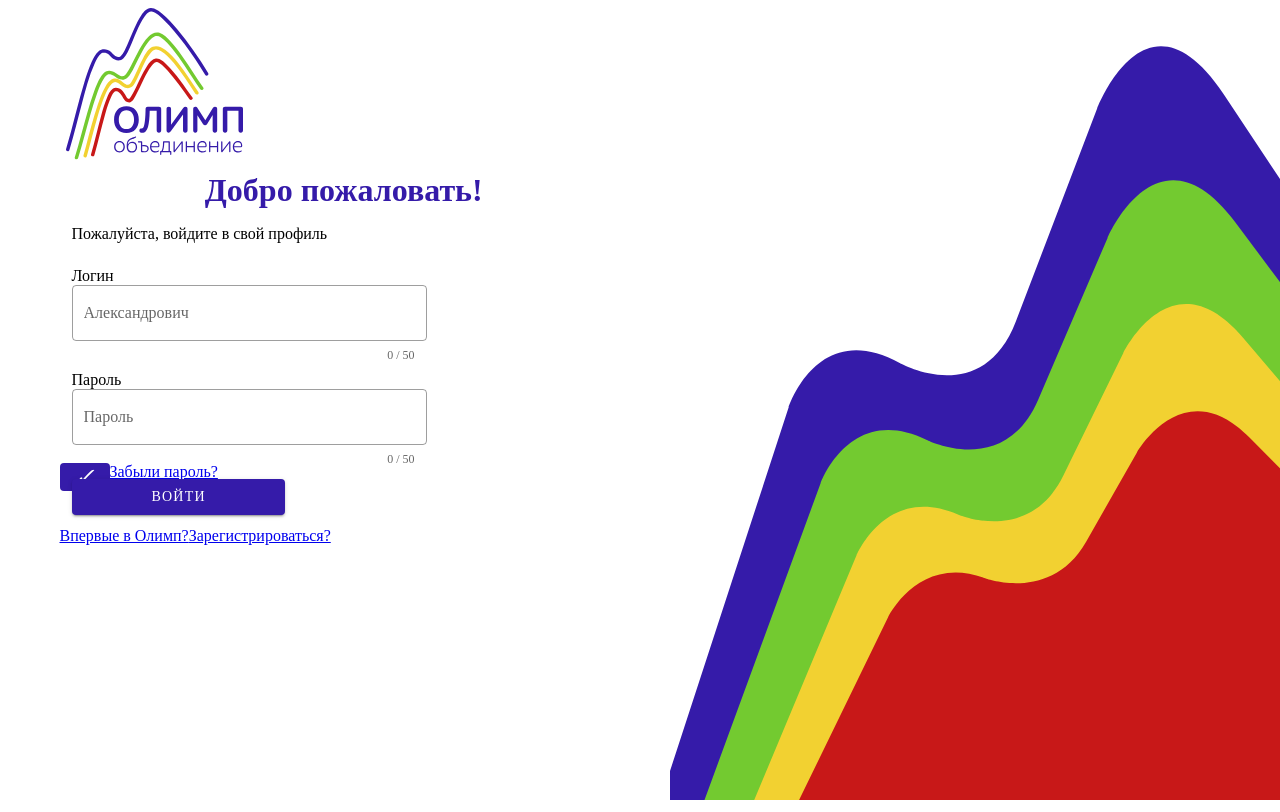
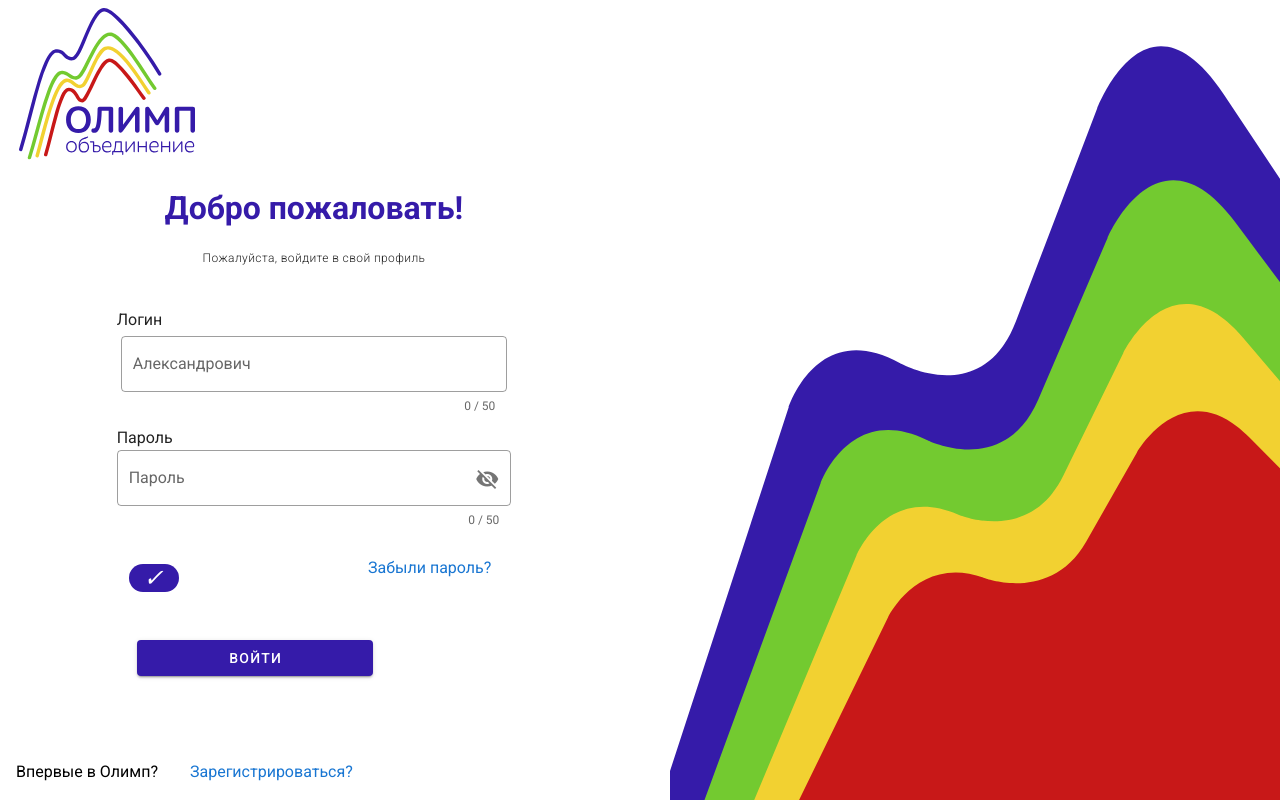
Before and after one commit to anastasia111223/Project-for-ITMO, a Nuxt app: page /auth in a window 1280 px wide. Shown: the top 812 px of the page. Built offline with nearby package versions, Linux system fonts and the light colour scheme.

Commit message:
valid in forgotpsw

```diff
--- a/layouts/default.vue
+++ b/layouts/default.vue
@@ -74,7 +74,75 @@
       </v-btn> -->
     <!-- </v-app-bar> -->
     <v-main>
-      <Nuxt/>
+      <v-row>
+              <v-col col="6" >
+                <v-row class="ma-0">
+                  <div class="logo">
+                      <img class="blue-light"    src="/vectors-light-logo/blue.svg">
+                      <img class="green-light"   src="/vectors-light-logo/green.svg">
+                      <img class="yellow-light"  src="/vectors-light-logo/yellow.svg" >
+                      <img class="red-light"     src="/vectors-light-logo/red.svg" >
+                      <img class="olimp"         src="/olimp/olimp.svg" >
+                      <img class="olimp-comment" src="/olimp/olimp_comment.svg" >
+                  </div>
+                    <!-- <OlimpLogo/> -->
+                </v-row>
+
+
+                <Nuxt/>
+                 <!-- :pagename="page" -->
+              </v-col>
+              <v-col col="6">
+                <div class="parent-for-sparkline">
+                  <!-- BLUE WAVE -->
+                  <v-sparkline :value="blue_wave_values"
+                      class="sparkline-blue"
+                      color="#351BA9"
+                      height="380"
+                      stroke-linecap="round"
+                      :smooth = "blue_wave_radius"
+                      fill=true
+                      auto-draw>
+                  </v-sparkline>
+
+                  <!-- GREEN WAVE -->
+                  <v-sparkline :value="green_wave_values"
+                      class="sparkline-green"
+                      color="#73CA30"
+                      height="340"
+                      stroke-linecap="round"
+                      :smooth = "green_wave_radius"
+                      fill=true
+                      auto-draw>
+                  </v-sparkline>
+
+                  <!-- YELLOW WAVE -->
+                  <v-sparkline :value="yellow_wave_values"
+                      class="sparkline-yellow"
+                      color="#F2D131"
+                      height="300"
+                      stroke-linecap="round"
+                      :smooth = "yellow_wave_radius"
+                      fill=true
+                      auto-draw>
+                  </v-sparkline>
+
+                  <!-- RED WAVE -->
+                  <v-sparkline :value="red_wave_values"
+                      class="sparkline-red"
+                      color="#C81818"
+                      height="260"
+                      stroke-linecap="round"
+                      :smooth = "red_wave_radius"
+                      fill=true
+                      auto-draw>
+                  </v-sparkline>
+                </div>
+
+
+              </v-col>
+
+          </v-row>
     </v-main>
   </v-app>
 </template>
@@ -122,13 +190,128 @@ export default {
       miniVariant: false,
       right: true,
       rightDrawer: false,
-      title: 'Э́врика'
+      title: 'Э́врика',
+      blue_wave_values: [0,55,45,92,65],
+            blue_wave_radius: 60,
+            green_wave_values: [0,55,45,92,65],
+            green_wave_radius: 60,
+            yellow_wave_values: [0,55,45,92,65],
+            yellow_wave_radius: 60,
+            red_wave_values: [0,55,45,92,65],
+            red_wave_radius: 60
     }
   }
 }
 </script>
 
 <style>
+.shadow-line {
+    box-shadow: 0 14px 28px rgba(0,0,0,0.25), 0 10px 10px rgba(0,0,0,0.22);
+}
+
+/* .logo {
+    margin-top: 1em;
+} */
+/* Настройка векторов */
+
+
+.logo {
+	position: relative;
+	width: 10.52941176470588em;
+	height: 8.529411764705882em;
+	margin: 1.95vh 0 2.44vh 1.176em;
+}
+
+.login > h1 {
+	font-size: 4.11em; /* 70px */
+	font-weight: bold;
+	color: #351BA9;
+	text-align: center;
+	margin: 0 0 1.95vh 0; /* 20px */
+}
+
+.logo > img.blue-light {
+	bottom: 0;
+}
+.logo >  img.green-light {
+	left: 0.5em; /* 8.5px */
+	top: 1em;   /* 17px  */
+	bottom: 0;
+}
+.logo > img.yellow-light {
+	left: 1.025em;
+	top: 1.88235em;
+	bottom: 0;
+}
+.logo > img.red-light {
+	left: 1.5em;
+	top: 2.64705em;
+	bottom: 0;
+}
+.logo > .olimp {
+	left: 2.95em;
+	top: 5.65em;
+}
+
+.logo > .olimp-comment {
+	left: 2.95em;
+	top: 7.5em;
+}
+
+.logo > img , .waves > img {
+	position: absolute;
+}
+
+.parent-for-sparkline {
+  position: absolute;
+  bottom: 0px;
+  right: -30px;
+  width: 50%;
+  height: 100%;
+  overflow: hidden;
+  /* padding: 0; */
+  background-color : transparent;
+}
+.sparkline-blue {
+    position: absolute;
+    bottom: -20px;
+    right: 0;
+    height: 110%;
+}
+
+.sparkline-green {
+    position: absolute;
+    bottom: -20px;
+    right: 0;
+    height: 92.2%;
+}
+.sparkline-yellow {
+    z-index: 10;
+    position: absolute;
+    bottom: -20px;
+    right: 0;
+    height: 75.3%;
+}
+.sparkline-red {
+    z-index: 20;
+    position: absolute;
+    bottom: -20px;
+    right: 0;
+    height: 60.5%;
+}
+/* .comment-title {
+  font-size: 4.11em; 70px
+  font-weight: bold;
+  color: #351BA9;
+  text-align: center;
+  margin: 0 0 1.95vh 0; 20px
+} */
+
+svg {
+  margin:-20px !important;
+  padding:0 !important;
+}
+
 .logo {
   margin-top: 1em;
 }
--- a/nuxt.config.js
+++ b/nuxt.config.js
@@ -1,4 +1,5 @@
 import colors from 'vuetify/es5/util/colors'
+// import '@mdi/font/css/materialdesignicons.css'
 // import { library } from '@fortawesome/fontawesome-svg-core'
 // import { faUserSecret } from '@fortawesome/free-solid-svg-icons'
 // import { FontAwesomeIcon } from '@fortawesome/vue-fontawesome'
@@ -32,6 +33,7 @@ export default {
 
   // Plugins to run before rendering page: https://go.nuxtjs.dev/config-plugins
   plugins: [
+    // 'plugins/vuetify.js'
   ],
 
   // Auto import components: https://go.nuxtjs.dev/config-components
@@ -68,5 +70,6 @@ export default {
 
   // Build Configuration: https://go.nuxtjs.dev/config-build
   build: {
+    // vendor: ['vuetify']
   }
 }
--- a/package.json
+++ b/package.json
@@ -19,6 +19,7 @@
     "webpack": "^4.46.0"
   },
   "devDependencies": {
+    "@mdi/font": "^6.5.95",
     "@nuxtjs/vuetify": "^1.12.3"
   }
 }
--- a/pages/auth.vue
+++ b/pages/auth.vue
@@ -9,6 +9,7 @@
                 <v-row class="d-flex justify-center pa-0">
                     <v-col col="6" sm="8" xs="12" align-self="center" >
                         <v-form ref="form"
+                          @submit.prevent="signIn"
                           lazy-validation>
                           <label for="name">Логин</label>
                           <v-text-field id="name"
@@ -33,15 +34,19 @@
                             :rules="passwordRules"
                             class="border-radius.rounded-lg"
                             counter="50"
+                            :append-icon="showPasswordIcon ? 'mdi-eye' : 'mdi-eye-off'"
+                            :type="showPasswordIcon ? 'text' : 'password'"
+                            @click:append="showPasswordIcon = !showPasswordIcon"
                             outlined
                             clearable
                             onchange="validate"
                             color="blue darken-2"
                             required></v-text-field>
-                            <!-- :append-icon="showPasswordIcon ? '$vuetify.icons.values.eye' : '$vuetify.icons.values.eyeSlash'"
+                            <!-- :append-icon="showPasswordIcon ? 'mdi-eye-on' : 'mdi-eye-off'"
                             :type="showPasswordIcon ? 'text' : 'password'"
-                            @click:append="showPasswordIcon = !showPasswordIcon" -->
-                        <v-row class="pa-0 ma-3 justify-space-between align-self-center">
+                            @click:append="showPasswordIcon = !showPasswordIcon"
+                            append-icon="mdi-eye-off"-->
+                        <v-row class="pa-0 ma-3 justify-space-between align-item-center">
                           <!-- <v-col cols="2" > -->
                             <v-btn depressed small class="my-4 rounded-xl" dark color="#351BA9">
                                 <v-icon>&#x2713</v-icon>
@@ -50,11 +55,10 @@
                           <!-- </v-col>
                           <v-col cols="10"> -->
                             <nuxt-link to="/forgotpsw" color="#351BA9"
-                                class="text-decoration-none ma-1">Забыли пароль?</nuxt-link>
+                                class="d-block ma-2 text-decoration-none ma-1">Забыли пароль?</nuxt-link>
                           <!-- </v-col> -->
                         </v-row>
                         <v-btn type="submit"
-                            @submit.prevent="signIn"
                             class="d-online-block elevation-2 ma-5 px=10"
                             width="60%"
                             dark color="#351BA9">Войти</v-btn>
@@ -84,11 +88,7 @@
 import {mapMutations} from 'vuex';
 
 export default {
-    layout: 'authorization',
-    // OR
-    // layout (context) {
-    // return 'authorization'
-    // },
+    // layout: 'authorization',
     data(){
         return {
             user : {
@@ -108,7 +108,8 @@ export default {
             message: "Пожалуйста, войдите в свой профиль",
             overlay: false,
             absolute: true,
-            zIndex: 1
+            zIndex: 1,
+            showPasswordIcon: false
         }
     },
     computed: {
--- a/pages/changepsw.vue
+++ b/pages/changepsw.vue
@@ -9,7 +9,9 @@
                 <v-row class="pa-0" justify="center">
                     <v-col col="6" sm="8" xs="12" align-self="center" >
                         <v-form ref="form"
+                          @submit.prevent="changePsw"
                           lazy-validation>
+                        <label for="password">Пароль</label>
                         <v-text-field id="password"
                             label="Пароль"
                             type="password"
@@ -21,6 +23,7 @@
                             clearable
                             color="blue darken-2"
                             required></v-text-field>
+                        <label for="password2">Повторите пароль</label>
                         <v-text-field id="password2"
                             label="Повторите пароль"
                             type="password"
@@ -33,15 +36,14 @@
                             color="blue darken-2"
                             required></v-text-field>
                         <v-row class="pa-0 my-2 justify-center">
-                            <v-btn type="submit" depressed class="d-block ma-5 px=10"
-                                @submit.prevent="changePsw"
+                            <v-btn type="submit" depressed class="d-block ma-2 px=10"
                                 dark color="#351BA9" width="60%">Подтвердить</v-btn>
                         </v-row>
                         <v-overlay
                             :absolute="absolute"
                             :z-index="zIndex"
                             :value="overlay">
-                            <nuxt-link to="/auth">
+                            <nuxt-link :to="path">
                                 <v-btn
                                 class="erroruser white--text"
                                 color="#351BA9"></v-btn>
@@ -61,7 +63,7 @@
 // import {mapMutations} from 'vuex';
 
 export default {
-    layout: 'authorization',
+    // layout: 'authorization',
     data(){
         return {
             user : {
@@ -83,7 +85,8 @@ export default {
             message: "Введите новый пароль",
             overlay: false,
             absolute: true,
-            zIndex: 1
+            zIndex: 1,
+            path: "/auth"
 
         }
     },
@@ -118,6 +121,7 @@ export default {
         //   answer.innerText = 'Такой пользователь не зарегистрирован';
         //   this.overlay = true;
         } else {
+          path = "/auth" // или поставить # ???
           answer.innerText = 'Попробуйте позже';
           this.overlay = true;
         }
--- a/pages/forgotpsw.vue
+++ b/pages/forgotpsw.vue
@@ -8,36 +8,45 @@
                 </v-row>
                 <v-row class="pa-0" justify="center">
                     <v-col col="6" sm="8" xs="12" align-self="center" >
-                        <v-form @submit.prevent="authTo">
+                        <v-form ref="form"
+                          @submit.prevent="forgotpsw"
+                          lazy-validation>
+                        <label for="email">Почта</label>
                         <v-text-field id="email"
                             label="Почта"
                             type="email"
                             v-model.trim="user.email"
                             class="border-radius.rounded-lg"
                             counter="50"
+                            :rules="emailRules"
                             outlined
                             clearable
                             color="blue darken-2"
                             required></v-text-field>
                         <!-- <v-row class="pa-0 my-2"> -->
                         <v-row class="pa-1 my-2 justify-center">
-                            <v-btn type="submit" depressed class="d-block ma-5 px=10"
+                            <v-btn type="submit" depressed class="d-block ma-3 px=10"
                                 dark color="#351BA9" width="60%">Подтвердить</v-btn>
                         <!-- </v-row> -->
                             <v-btn outlined color="#351BA9"
-                                class="d-block ma-5 px=10 #351BA9--text" width="60%">
+                                class="d-block ma-3 px=10 #351BA9--text" width="60%">
                             <nuxt-link to="#"
                                 class="text-decoration-none">Зарегистрироваться?</nuxt-link>
                             </v-btn>
                           <!-- </v-col> -->
                         </v-row>
                     </v-form>
+                    <v-overlay
+                    :absolute="absolute"
+                    :z-index="zIndex"
+                    :value="overlay">
+                    <v-btn
+                      class="erroruser white--text"
+                      color="#351BA9"
+                      @click="overlay = false"></v-btn>
+                   </v-overlay>
                    </v-col>
                 </v-row>
-
-                <v-row>
-                </v-row>
-
       </v-container>
 
 </template>
@@ -45,7 +54,7 @@
 // import {mapMutations} from 'vuex';
 
 export default {
-    layout: 'authorization',
+    // layout: 'authorization',
     data(){
         return {
             user : {
@@ -53,14 +62,58 @@ export default {
                 password: "",
                 email: ""
             },
+            emailRules: [
+              v => !!v || 'Поле должно быть заполнено',
+              v => /.+@.+\..+/.test(v) || 'Введите верный адрес почты',
+            ],
             page: "auth",
             title: "Забыли пароль?",
-            message: "Мы вышлем на почту письмо для смены пароля"
+            message: "Мы вышлем на почту письмо для смены пароля",
+            overlay: false,
+            absolute: true,
+            zIndex: 1
 
         }
     },
     methods: {
-
+        validate () {
+            this.$refs.form.validate();
+        },
+        forgotpsw(){
+            this.validate();
+      if (this.user.password===this.user.password2) {
+      let fd= new FormData();
+      fd.append('password', this.user.password);
+      fetch('/changepsw', {
+        method: 'post',
+        body: fd
+      }).then(response => response.json())
+      .then(json => {
+        // сервер может прислать:
+        // [
+        // 'message' => 'success'  // или 'error'
+        // 'reason' => '1 - когда пришла ошибка ('error')
+        //  ]
+        let answer = document.querySelector(".erroruser");
+        if (json.message ==='success') {
+          if (this.setAuth(json.message)) {
+            answer.innerText = 'На почту отправлено письмо для смены пароля';
+            this.overlay = true;
+            // задержка по времени
+            window.location.replace('/auth');
+          }
+        } else if (json.message==='error' && json.reason === 1) {
+          answer.innerText = 'Не верно указана почта';
+          this.overlay = true;
+        } else {
+          answer.innerText = 'Попробуйте позже';
+          this.overlay = true;
+        }
+      }).catch(e => {
+        console.log(e); // перехват ошибки, если грубая ошибка, не установилось соединение
+      });
+    }
+    }
     }
 }
 </script>
--- /dev/null
+++ b/plugins/vuetify.js
@@ -0,0 +1,4 @@
+import Vue from 'vue'
+import Vuetify from 'vuetify'
+
+Vue.use(Vuetify)
```
Also changed, not shown: 1 other file (tests, documents, lock files or other folders).
